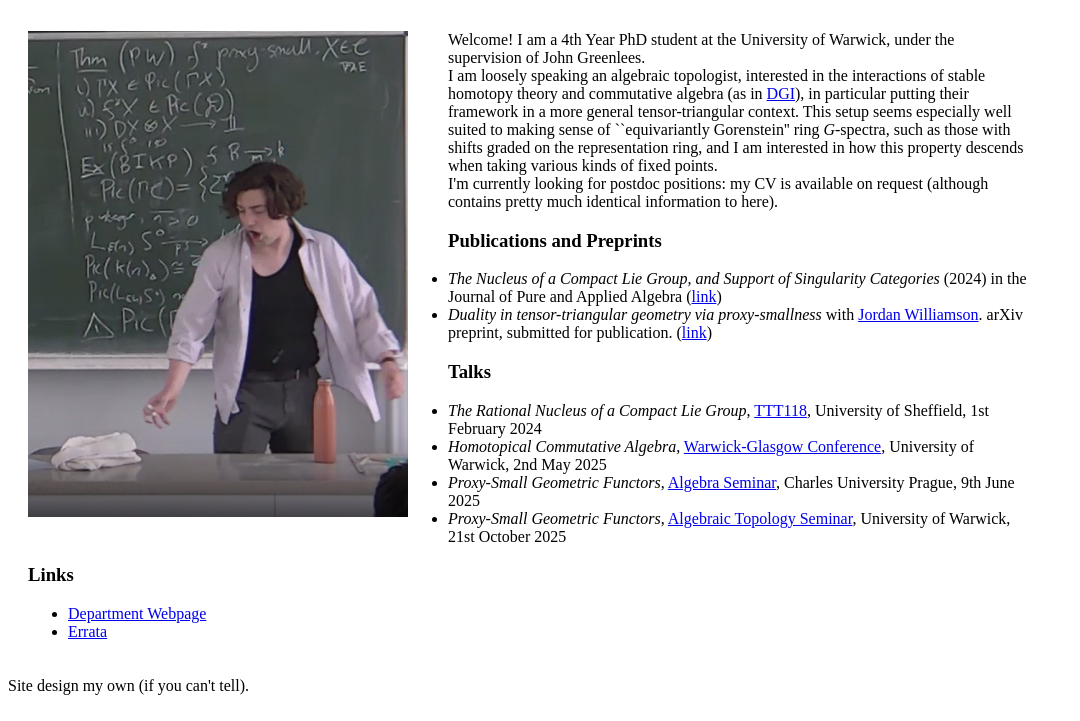
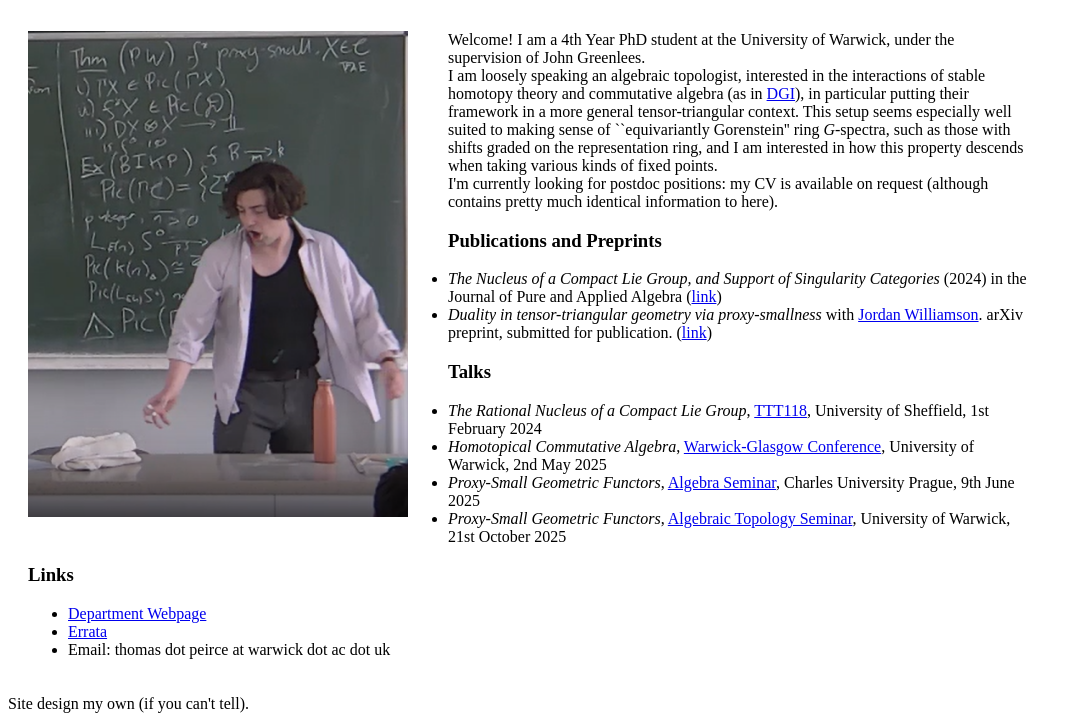
Before and after one commit to tmprce/tmprce.github.io, a plain HTML site: page index.html in a window 1280 px wide. Shown: the part 89-810 px from the top of the page, without its empty margins (0-1080 px from the left). Drawn offline with Linux system fonts and the light colour scheme.

Commit message:
Add email contact information to index.html

```diff
--- a/index.html
+++ b/index.html
@@ -39,6 +39,7 @@
 		<ul>
 			<li><a href=https://warwick.ac.uk/fac/sci/maths/people/staff/peirce>Department Webpage</a></li>
 			<li><a href=errata.html>Errata</a></li>
+			<li>Email: thomas dot peirce at warwick dot ac dot uk</li>
 		</ul>
 		</div>
 </div>
```
